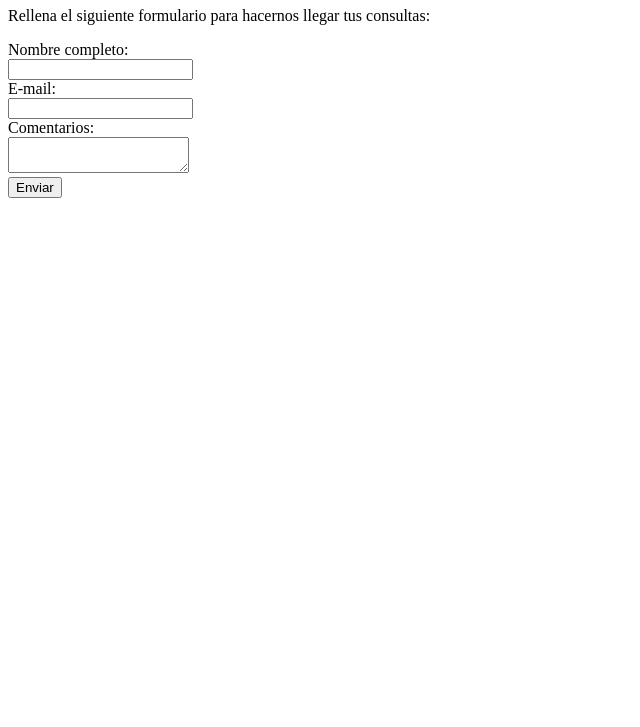
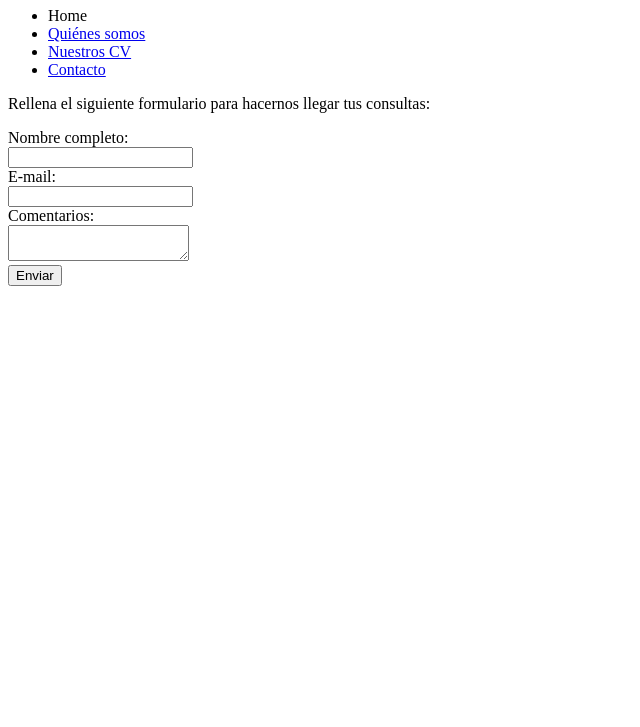
Before and after one commit to NatBernat/202204-W1CH2-elias-heresi-bernat-arcusa, a plain HTML site: page contact.html in a window 1280 px wide. Shown: the part 73-800 px from the top of the page, without its empty margins (0-640 px from the left). Drawn offline with Linux system fonts and the light colour scheme.

Commit message:
Added the navigation bar on contacts page

```diff
--- a/contact.html
+++ b/contact.html
@@ -9,6 +9,18 @@
   </head>
   <body>
     <h1>¡Contáctanos!</h1>
+    <ul>
+      <li>Home</li>
+      <li>
+        <a href="qsomos.html">Quiénes somos</a>
+      </li>
+      <li>
+        <a href="cv.html">Nuestros CV</a>
+      </li>
+      <li>
+        <a href="contact.html">Contacto</a>
+      </li>
+    </ul>
     <p>Rellena el siguiente formulario para hacernos llegar tus consultas:</p>
     <form>
       <label for="fullname">Nombre completo:</label><br />
```
